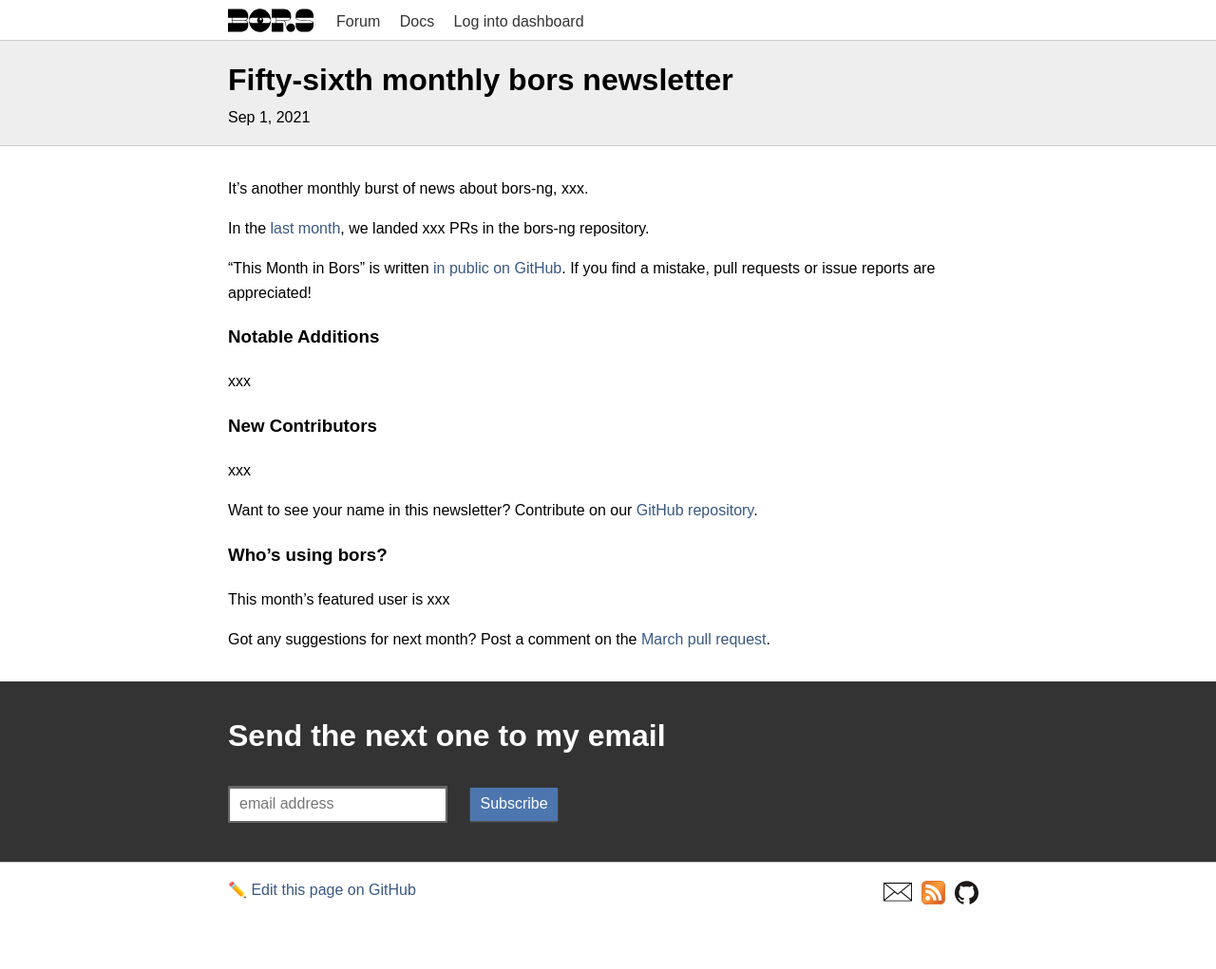
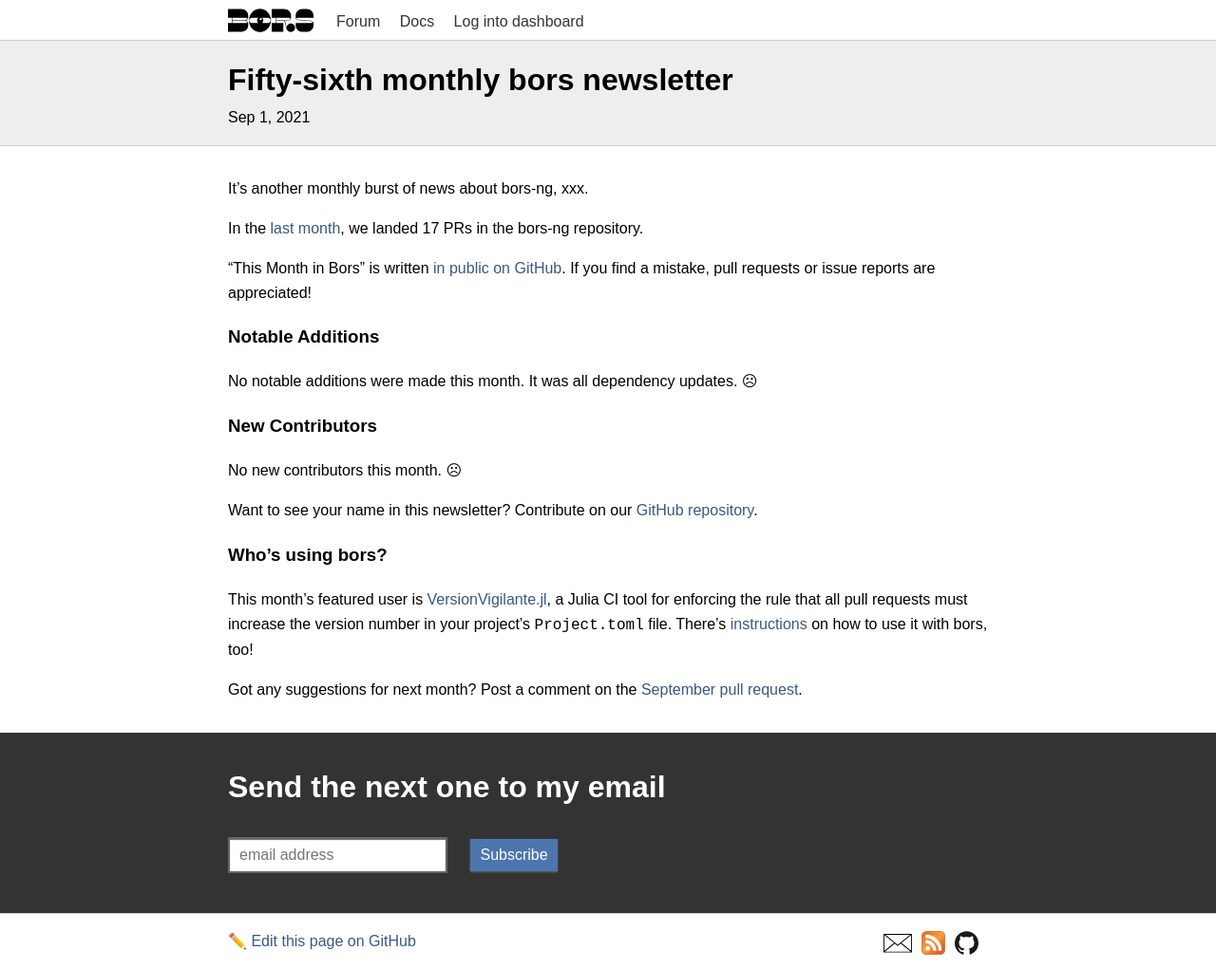
Before and after one commit to bors-ng/bors-ng.github.io, a Jekyll site: the page built from _posts/2021-09-01-tmib-56.md, in a window 1280 px wide. Shown: the whole page at 95% size. Built offline with Jekyll 4.4.1, drawn with Linux system fonts in a browser that asks for light colours; before the commit the page ends 967 px from its top, so only the background shows below that.

Commit message:
Add featured user and next month's PR

```diff
--- a/_posts/2021-09-01-tmib-56.md
+++ b/_posts/2021-09-01-tmib-56.md
@@ -9,7 +9,7 @@ categories: newsletter
 It's another monthly burst of news about bors-ng, xxx.
 
 In the [last month](https://github.com/bors-ng/bors-ng/pulls?q=is%3Apr+is%3Amerged+closed%3A2021-08-01..2021-08-31),
-we landed xxx PRs in the bors-ng repository.
+we landed 17 PRs in the bors-ng repository.
 
 "This Month in Bors" is written [in public on GitHub][GitHub for TMiB].
 If you find a mistake, pull requests or issue reports are appreciated!
@@ -19,19 +19,19 @@ If you find a mistake, pull requests or issue reports are appreciated!
 
 ### Notable Additions
 
-xxx
+No notable additions were made this month. It was all dependency updates. ☹
 
 
 ### New Contributors
 
-xxx
+No new contributors this month. ☹
 
 Want to see your name in this newsletter? Contribute on our [GitHub repository](https://github.com/bors-ng/bors-ng).
 
 
 ### Who's using bors?
 
-This month's featured user is xxx
+This month's featured user is [VersionVigilante.jl](https://github.com/bcbi/VersionVigilante.jl), a Julia CI tool for enforcing the rule that all pull requests must increase the version number in your project's `Project.toml` file. There's [instructions](https://github.com/bcbi/VersionVigilante.jl/blob/master/instructions_bors.md) on how to use it with bors, too!
 
 Got any suggestions for next month?
-Post a comment on the [March pull request](https://github.com/bors-ng/bors-ng.github.io/pull/___).
+Post a comment on the [September pull request](https://github.com/bors-ng/bors-ng.github.io/pull/152).
```
